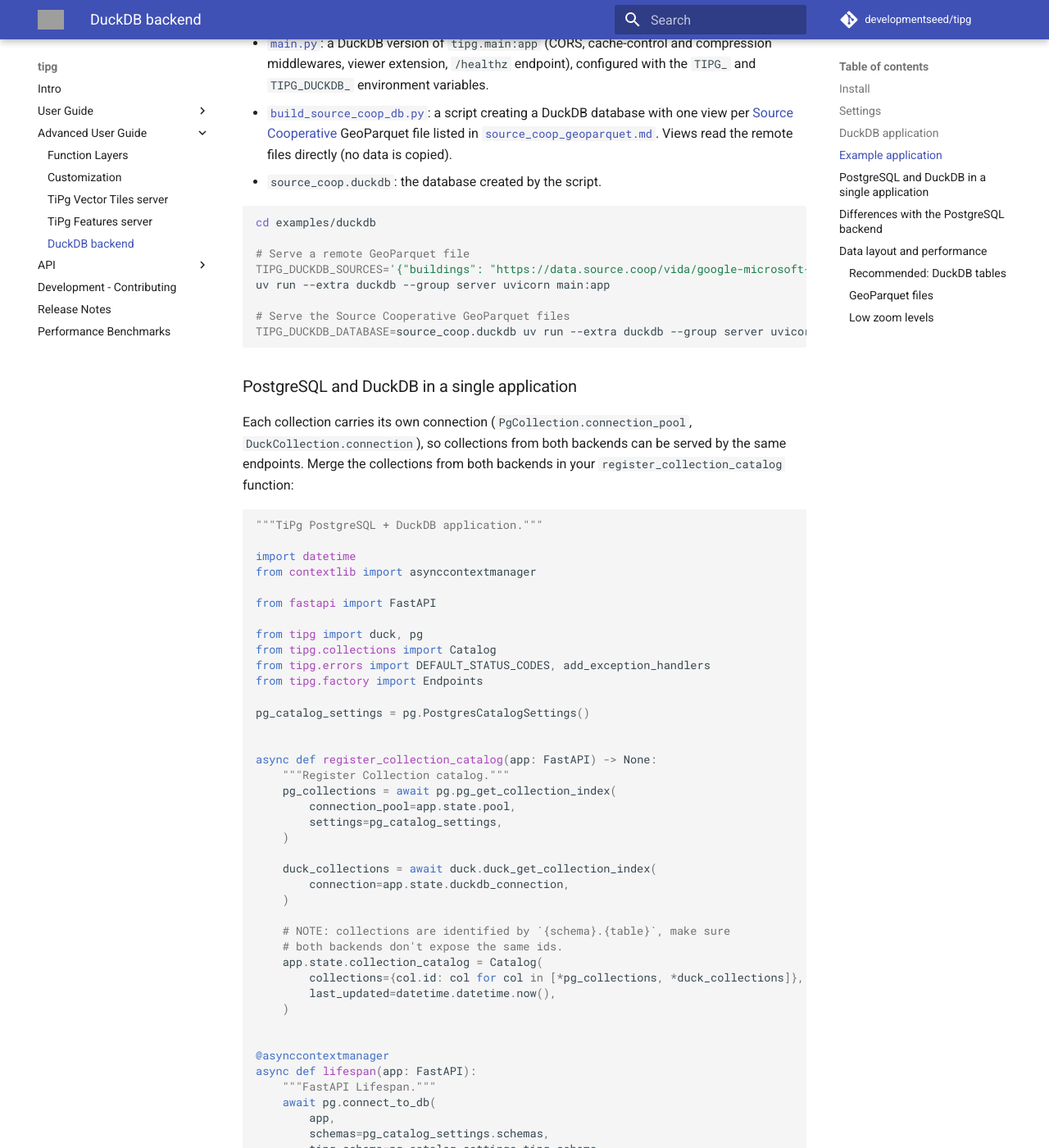
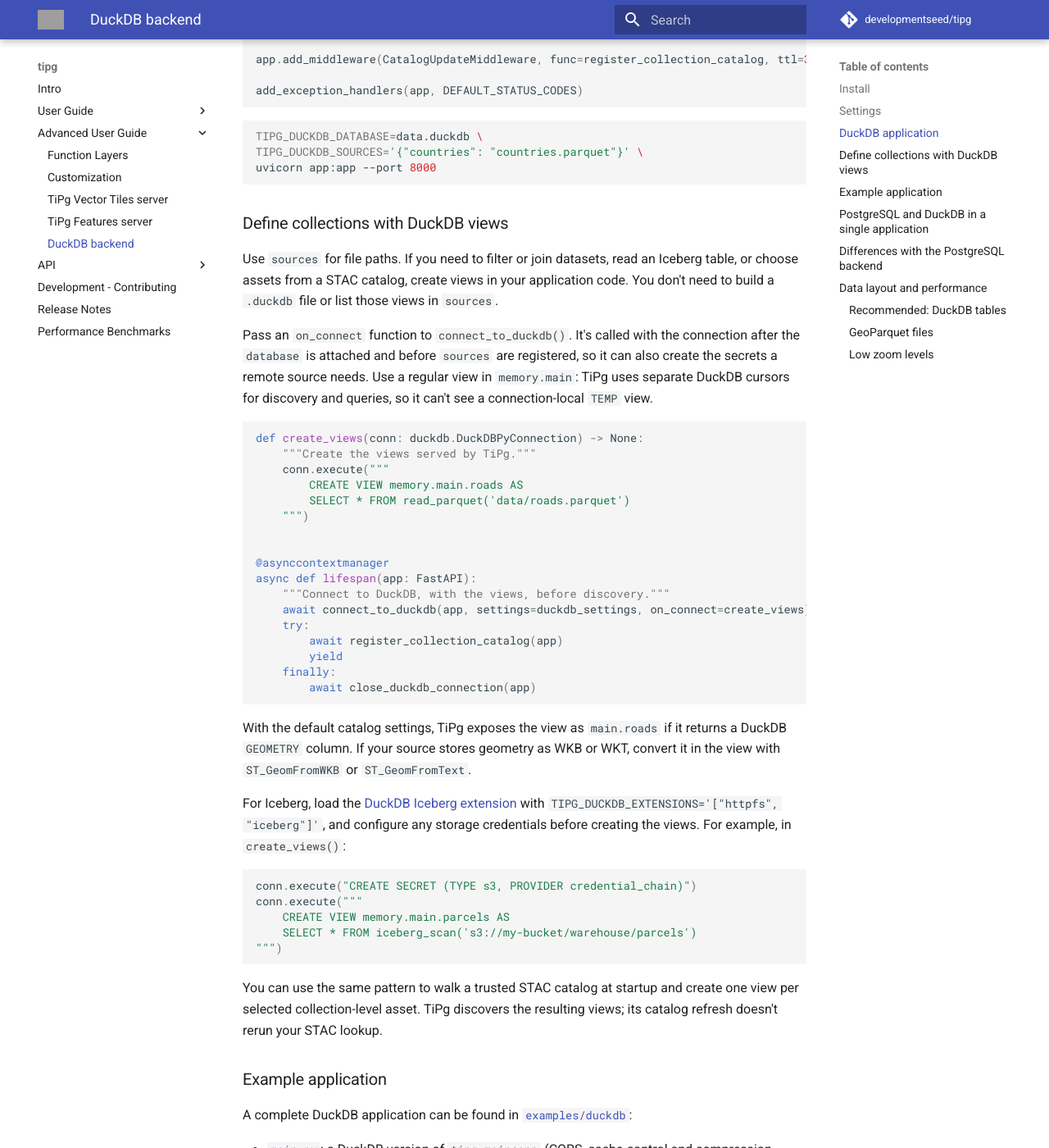
Before and after one commit to developmentseed/tipg, an MkDocs documentation site: the page built from docs/src/advanced/duckdb.md, in a window 1280 px wide and 1400 px high, scrolled down 3178 px. Shown: the whole window at 82% size. Built offline with MkDocs 1.6.1 and Material for MkDocs 9.7.7, drawn with Linux system fonts in a browser that asks for light colours; comment, search, counter and statistics services are not loaded; some of the changed text lies outside the part shown; grey boxes are pictures that could not be loaded.

Commit message:
docs(duckdb): document views, extension settings and the && prefilter

````diff
--- a/docs/src/advanced/duckdb.md
+++ b/docs/src/advanced/duckdb.md
@@ -23,10 +23,14 @@ The DuckDB backend requires `duckdb>=2.0` (CRS aware `GEOMETRY` type).
 
 | Setting | Env | Default | Description |
 | ------- | --- | ------- | ----------- |
-| `database` | `TIPG_DUCKDB_DATABASE` | | Path or URL to a DuckDB database file, attached (read-only) under its file name (without extension). If not set, only `sources` are served |
+| `database` | `TIPG_DUCKDB_DATABASE` | | Path or URL to a DuckDB database file, attached (read-only) under its file name (without extension) |
 | `threads` | `TIPG_DUCKDB_THREADS` | | Number of threads DuckDB can use |
 | `memory_limit` | `TIPG_DUCKDB_MEMORY_LIMIT` | | Maximum memory DuckDB can use (e.g `4GB`) |
 | `sources` | `TIPG_DUCKDB_SOURCES` | `{}` | Mapping of name to file path/glob/URL (e.g `'{"countries": "data/countries.parquet"}'`). Parquet files are read with `read_parquet`, other formats with `ST_Read` |
+| `extensions` | `TIPG_DUCKDB_EXTENSIONS` | `[]` | Extensions to load in addition to `spatial` (e.g `'["httpfs", "iceberg"]'`) |
+| `extension_directory` | `TIPG_DUCKDB_EXTENSION_DIRECTORY` | | Directory DuckDB installs and loads extensions from (e.g extensions baked into a container image) |
+| `custom_extension_repository` | `TIPG_DUCKDB_CUSTOM_EXTENSION_REPOSITORY` | | URL of the repository extensions are installed from |
+| `autoinstall_extensions` | `TIPG_DUCKDB_AUTOINSTALL_EXTENSIONS` | `True` | Run `INSTALL` before `LOAD`. Disable it when the extensions are already in `extension_directory` and the runtime has no network access |
 | `schemas` | `TIPG_DUCKDB_SCHEMAS` | `["main"]` | Schemas to look for tables/views in |
 | `tables` | `TIPG_DUCKDB_TABLES` | | Only expose those tables (`schema.table`) |
 | `exclude_tables` | `TIPG_DUCKDB_EXCLUDE_TABLES` | | Tables (`schema.table`) to exclude |
@@ -101,6 +105,46 @@ TIPG_DUCKDB_DATABASE=data.duckdb \
 TIPG_DUCKDB_SOURCES='{"countries": "countries.parquet"}' \
 uvicorn app:app --port 8000
 ```
+
+### Define collections with DuckDB views
+
+Use `sources` for file paths. If you need to filter or join datasets, read an Iceberg table, or choose assets from a STAC catalog, create views in your application code. You don't need to build a `.duckdb` file or list those views in `sources`.
+
+Pass an `on_connect` function to `connect_to_duckdb()`. It's called with the connection after the `database` is attached and before `sources` are registered, so it can also create the secrets a remote source needs. Use a regular view in `memory.main`: TiPg uses separate DuckDB cursors for discovery and queries, so it can't see a connection-local `TEMP` view.
+
+```python
+def create_views(conn: duckdb.DuckDBPyConnection) -> None:
+    """Create the views served by TiPg."""
+    conn.execute("""
+        CREATE VIEW memory.main.roads AS
+        SELECT * FROM read_parquet('data/roads.parquet')
+    """)
+
+
+@asynccontextmanager
+async def lifespan(app: FastAPI):
+    """Connect to DuckDB, with the views, before discovery."""
+    await connect_to_duckdb(app, settings=duckdb_settings, on_connect=create_views)
+    try:
+        await register_collection_catalog(app)
+        yield
+    finally:
+        await close_duckdb_connection(app)
+```
+
+With the default catalog settings, TiPg exposes the view as `main.roads` if it returns a DuckDB `GEOMETRY` column. If your source stores geometry as WKB or WKT, convert it in the view with `ST_GeomFromWKB` or `ST_GeomFromText`.
+
+For Iceberg, load the [DuckDB Iceberg extension](https://duckdb.org/docs/stable/core_extensions/iceberg/overview) with `TIPG_DUCKDB_EXTENSIONS='["httpfs", "iceberg"]'`, and configure any storage credentials before creating the views. For example, in `create_views()`:
+
+```python
+conn.execute("CREATE SECRET (TYPE s3, PROVIDER credential_chain)")
+conn.execute("""
+    CREATE VIEW memory.main.parcels AS
+    SELECT * FROM iceberg_scan('s3://my-bucket/warehouse/parcels')
+""")
+```
+
+You can use the same pattern to walk a trusted STAC catalog at startup and create one view per selected collection-level asset. TiPg discovers the resulting views; its catalog refresh doesn't rerun your STAC lookup.
 
 ### Example application
 
@@ -187,7 +231,7 @@ add_exception_handlers(app, DEFAULT_STATUS_CODES)
 - **Extents and geometry type**: tables and views are never scanned to build the catalog. The spatial extent and geometry type of parquet `sources` are read from their [GeoParquet](https://geoparquet.org) metadata (`bbox` and `geometry_types`, in the file footers). Other collections have no spatial extent and a generic `Geometry` type, and no collection has a temporal extent.
 - **Items order**: without `sortby`, features are returned in their insertion order (no default sort on the primary key).
 - **Feature ids**: single parquet file `sources` are read with `read_parquet(..., file_row_number = true)`, and the added `file_row_number` column (row position in the file, starting at 0) is used as id when the collection has no other id column (`TIPG_TABLE_CONFIG__..._pk` or fallback key names). Looking up a feature by id (`/items/{itemId}`) then only reads one row group. Other collections without primary key use the feature position in the response as `id`, and don't support `/items/{itemId}`.
-- **Spatial filters**: DuckDB has no spatial index on parquet files. When a GeoParquet (1.1+) source declares a [bbox covering](https://geoparquet.org/releases/v1.1.0/#bbox-covering-encoding) column, spatial filters (`bbox`, tile envelope, and cql2 spatial predicates in the top-level `AND` of the filter) also filter the covering columns, so DuckDB can skip the row groups outside of the filter using their statistics. Without covering, spatial filters scan the whole geometry column. Parquet sources whose covering doesn't match the file (e.g. pointing to missing struct fields) are not added to the catalog (a warning is logged). See [Data layout and performance](#data-layout-and-performance).
+- **Spatial filters**: DuckDB has no spatial index on parquet files. When a GeoParquet (1.1+) source declares a [bbox covering](https://geoparquet.org/releases/v1.1.0/#bbox-covering-encoding) column, spatial filters (`bbox`, tile envelope, and cql2 spatial predicates in the top-level `AND` of the filter) also filter the covering columns, so DuckDB can skip the row groups outside of the filter using their statistics. Without covering, the same spatial filters also get a `geom && envelope` term, so DuckDB can skip row groups using the bounding box statistics of native `GEOMETRY` columns (DuckDB tables, Iceberg tables, GeoParquet files with the native Parquet `GEOMETRY` type), including through a view, where `ST_Intersects` alone isn't pushed down to the scan. Without either, spatial filters scan the whole geometry column. Parquet sources whose covering doesn't match the file (e.g. pointing to missing struct fields) are not added to the catalog (a warning is logged). See [Data layout and performance](#data-layout-and-performance).
 - **Parquet metadata cache**: parquet files metadata (footers) are cached in memory (`parquet_metadata_cache`), so they are only fetched once per file.
 - **`numberMatched`**: only returned for requests without filter (DuckDB answers `COUNT(*)` from metadata), counting the features matching a filter would need a full scan.
 - **Vector tiles**: `ST_AsMVT` only supports boolean, integer, float and string properties; `DECIMAL` values are cast to `DOUBLE` and other types (dates, timestamps, lists, ...) to `VARCHAR`.
@@ -278,7 +322,7 @@ gdf.to_parquet("parcels_sorted.parquet", write_covering_bbox=True, row_group_siz
 
     DuckDB's `COPY ... TO` doesn't write the bbox `covering` metadata, and adding it with `KV_METADATA` results in two `geo` metadata entries in the file. Use DuckDB to sort the data, but GDAL or GeoPandas to write the final GeoParquet file with a bbox covering.
 
-    DuckDB can write the native Parquet `GEOMETRY` type, with bounding box statistics (`GEOPARQUET_VERSION 'V2'`), but those statistics are not used when the file is read through a view, which is how `TiPg` registers parquet `sources`.
+    DuckDB can write the native Parquet `GEOMETRY` type, with bounding box statistics (`GEOPARQUET_VERSION 'V2'`), but through a view, which is how `TiPg` registers parquet `sources`, DuckDB only uses those statistics for `&&` filters. `TiPg` adds a `geom && envelope` term to spatial filters on geometry columns without a covering, so they are used.
 
 #### Low zoom levels
 
````
